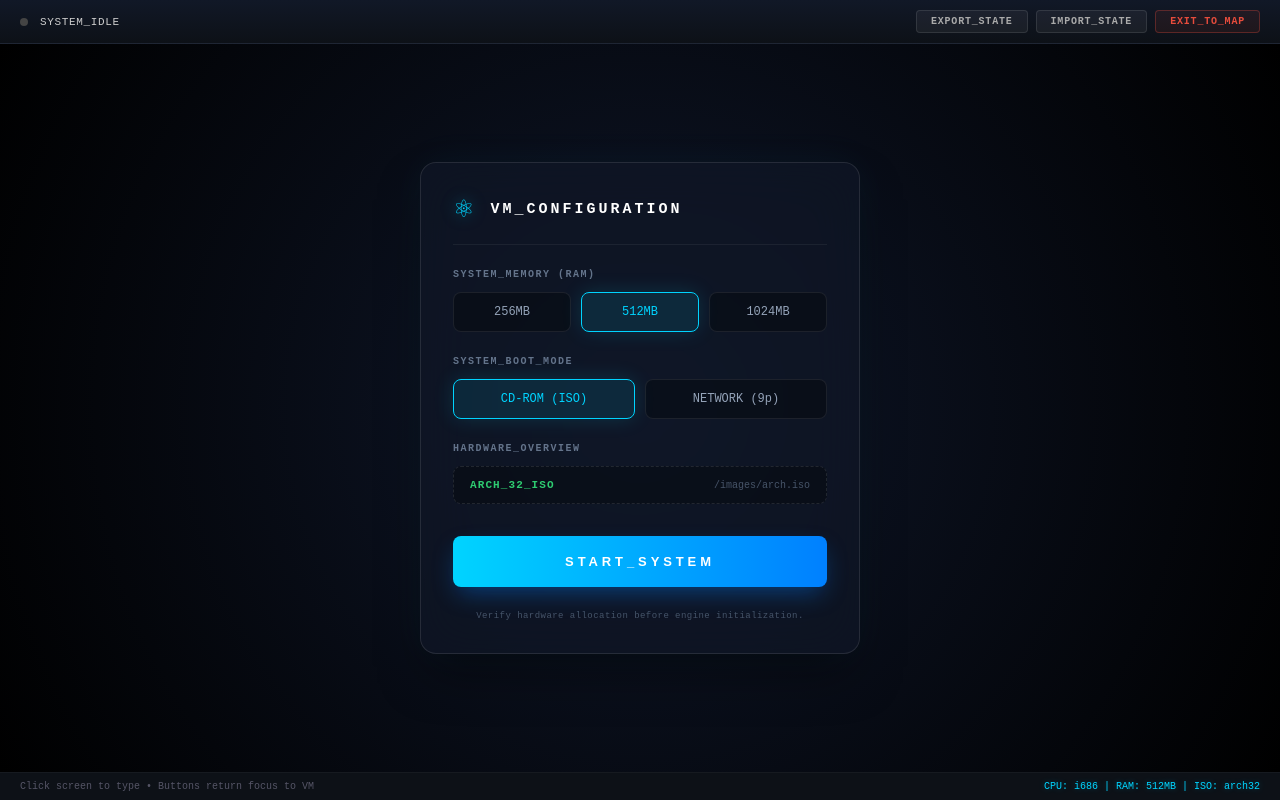
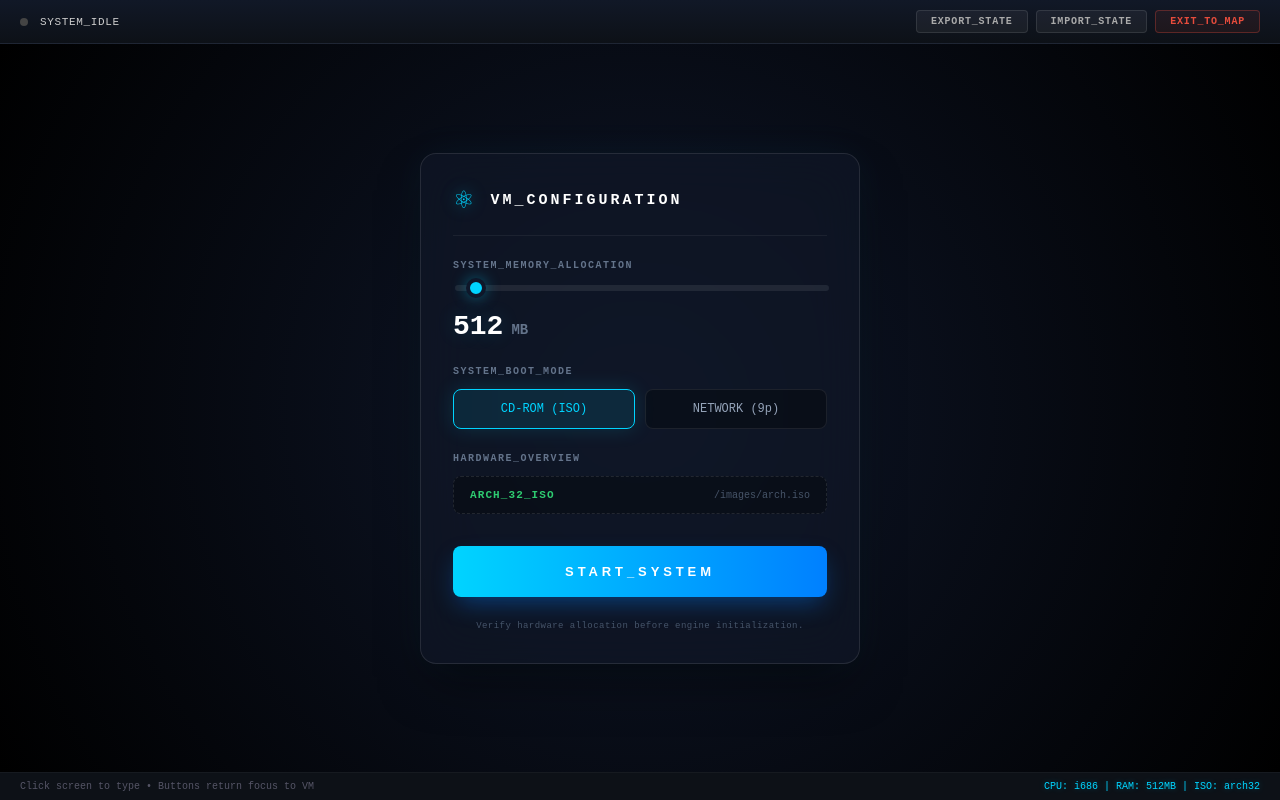
Before and after one commit to radik097/Arch_game, a React (Vite) app: page /vm in a window 1280 px wide. Built offline with nearby package versions, Linux system fonts and the light colour scheme; no server answers.

Commit message:
feat: restrict graph drag to Ctrl, add play buttons, and implement 8GB RAM slider

```diff
--- a/src/features/landing/MainGraph.css
+++ b/src/features/landing/MainGraph.css
@@ -252,6 +252,29 @@
   filter: drop-shadow(0 0 4px currentColor);
 }
 
+/* ===== Play Button ===== */
+.node-play-btn {
+  cursor: pointer;
+  transition: transform 0.2s ease;
+}
+
+.node-play-btn:hover {
+  transform: scale(1.15) translate(145.45px, 32px); /* Adjustment for coordinate space balance if needed, but translate is already handled by transform in TSX */
+}
+
+/* Re-adjusting translate for hover in CSS is tricky with SVG transform; let's stick to simple scale or internal group */
+.node-play-btn:hover .play-bg {
+  fill-opacity: 0.25;
+}
+
+.node-play-btn:hover path {
+  filter: drop-shadow(0 0 8px currentColor);
+}
+
+.node-play-btn:active {
+  transform: scale(0.95);
+}
+
 /* ===== Status Bar ===== */
 .graph-statusbar {
   position: absolute;
--- a/src/features/landing/MainGraph.tsx
+++ b/src/features/landing/MainGraph.tsx
@@ -63,7 +63,9 @@ export const MainGraph: React.FC<{ onAddPlugin: (url: string) => void }> = ({ on
 
   const handleMouseDown = useCallback((id: string, e: React.MouseEvent) => {
     e.stopPropagation();
-    setDragging(id);
+    if (e.ctrlKey) {
+      setDragging(id);
+    }
   }, []);
 
   const handleMouseMove = useCallback((e: React.MouseEvent) => {
@@ -80,15 +82,14 @@ export const MainGraph: React.FC<{ onAddPlugin: (url: string) => void }> = ({ on
 
   const handleMouseUp = useCallback(() => setDragging(null), []);
 
-  const handleNodeClick = useCallback((node: GraphNode) => {
-    if (dragging) return; // Don't navigate while dragging
+  const navigateToNode = useCallback((node: GraphNode) => {
     if (node.id === 'plugin') {
       const url = prompt('Enter plugin config URL:', 'https://example.com/mod.json');
       if (url) onAddPlugin(url);
     } else if (node.route) {
       navigate(node.route);
     }
-  }, [dragging, navigate, onAddPlugin]);
+  }, [navigate, onAddPlugin]);
 
   const glowIntensity = (Math.sin((pulsePhase * Math.PI) / 180) + 1) / 2;
 
@@ -242,10 +243,9 @@ export const MainGraph: React.FC<{ onAddPlugin: (url: string) => void }> = ({ on
               onMouseDown={(e) => handleMouseDown(node.id, e)}
               onMouseEnter={() => setHovered(node.id)}
               onMouseLeave={() => setHovered(null)}
-              onClick={() => handleNodeClick(node)}
               filter={isHovered ? `url(#glow-${node.id})` : undefined}
             >
-              {/* Outer glow rect (always visible, subtle) */}
+              {/* Outer glow rect */}
               <rect
                 x="-3" y="-3"
                 width={NODE_W + 6} height={NODE_H + 6}
@@ -295,7 +295,20 @@ export const MainGraph: React.FC<{ onAddPlugin: (url: string) => void }> = ({ on
                 </text>
               )}
 
-              {/* Socket: Input (left) */}
+              {/* Play Button */}
+              <g
+                className="node-play-btn"
+                onClick={(e) => {
+                  e.stopPropagation();
+                  navigateToNode(node);
+                }}
+                transform={`translate(${NODE_W - 24}, ${NODE_H / 2})`}
+              >
+                <circle r="14" fill={node.color} fillOpacity="0.1" className="play-bg" />
+                <path d="M -3 -4.5 L 5 0 L -3 4.5 Z" fill={node.color} />
+              </g>
+
+              {/* Sockets */}
               <circle cx="-2" cy={NODE_H / 2} r="5" className="socket input" style={{ fill: node.color }} />
               <circle cx="-2" cy={NODE_H / 2} r="2" className="socket-inner" />
 
@@ -310,7 +323,7 @@ export const MainGraph: React.FC<{ onAddPlugin: (url: string) => void }> = ({ on
       {/* Bottom status bar */}
       <div className="graph-statusbar">
         <span className="status-item">◉ SYSTEM ONLINE</span>
-        <span className="status-item">DRAG TO MOVE • CLICK TO NAVIGATE</span>
+        <span className="status-item">CTRL + DRAG TO MOVE • CLICK ▶ TO RUN</span>
         <span className="status-item pulse-text">v0.1.0</span>
       </div>
     </div>
--- a/src/features/vm/VmPanel.css
+++ b/src/features/vm/VmPanel.css
@@ -306,17 +306,75 @@
   text-transform: uppercase;
 }
 
-.memory-selector, .mode-selector {
+.memory-slider-container {
+  display: flex;
+  flex-direction: column;
+  gap: 18px;
+  margin: 4px 0 8px;
+}
+
+.memory-slider {
+  -webkit-appearance: none;
+  width: 100%;
+  height: 6px;
+  background: rgba(255, 255, 255, 0.08);
+  border-radius: 100px;
+  outline: none;
+  cursor: pointer;
+}
+
+.memory-slider::-webkit-slider-thumb {
+  -webkit-appearance: none;
+  width: 20px;
+  height: 20px;
+  background: #00d4ff;
+  border-radius: 50%;
+  border: 4px solid #0f172a;
+  box-shadow: 0 0 15px rgba(0, 212, 255, 0.4);
+  cursor: pointer;
+  transition: all 0.2s cubic-bezier(0.175, 0.885, 0.32, 1.275);
+}
+
+.memory-slider::-webkit-slider-thumb:hover {
+  transform: scale(1.15);
+  box-shadow: 0 0 20px rgba(0, 212, 255, 0.6);
+}
+
+.memory-display {
+  display: flex;
+  align-items: baseline;
+  gap: 8px;
+}
+
+.memory-value {
+  font-size: 28px;
+  font-weight: 800;
+  color: #fff;
+  font-family: 'JetBrains Mono', monospace;
+  text-shadow: 0 0 20px rgba(0, 212, 255, 0.2);
+}
+
+.memory-unit {
+  font-size: 14px;
+  font-weight: 700;
+  color: #64748b;
+}
+
+.memory-gb-hint {
+  font-size: 13px;
+  color: #00d4ff;
+  font-weight: 600;
+  opacity: 0.8;
+  margin-left: 4px;
+}
+
+.mode-selector {
   display: grid;
-  grid-template-columns: 1fr 1fr 1fr;
+  grid-template-columns: 1fr 1fr;
   gap: 10px;
 }
 
-.mode-selector {
-  grid-template-columns: 1fr 1fr;
-}
-
-.mem-option, .mode-option {
+.mode-option {
   background: rgba(0, 0, 0, 0.3);
   border: 1px solid rgba(255, 255, 255, 0.08);
   color: #94a3b8;
@@ -329,13 +387,13 @@
   text-align: center;
 }
 
-.mem-option:hover, .mode-option:hover {
+.mode-option:hover {
   background: rgba(255, 255, 255, 0.06);
   border-color: rgba(255, 255, 255, 0.2);
   color: #fff;
 }
 
-.mem-option.active, .mode-option.active {
+.mode-option.active {
   background: rgba(0, 212, 255, 0.1);
   border-color: #00d4ff;
   color: #00d4ff;
--- a/src/features/vm/VmPanel.tsx
+++ b/src/features/vm/VmPanel.tsx
@@ -263,17 +263,26 @@ export const VmPanel: React.FC<VmPanelProps> = ({ onExit }) => {
 
               <div className="setup-body">
                 <div className="setting-group">
-                  <label>SYSTEM_MEMORY (RAM)</label>
-                  <div className="memory-selector">
-                    {[256, 512, 1024].map((size) => (
-                      <button
-                        key={size}
-                        className={`mem-option ${config.memorySize === size ? 'active' : ''}`}
-                        onClick={() => setConfig({ ...config, memorySize: size })}
-                      >
-                        {size}MB
-                      </button>
-                    ))}
+                  <label>SYSTEM_MEMORY_ALLOCATION</label>
+                  <div className="memory-slider-container">
+                    <input
+                      type="range"
+                      min="256"
+                      max="8192"
+                      step="256"
+                      value={config.memorySize}
+                      onChange={(e) => setConfig({ ...config, memorySize: parseInt(e.target.value) })}
+                      className="memory-slider"
+                    />
+                    <div className="memory-display">
+                      <span className="memory-value">{config.memorySize}</span>
+                      <span className="memory-unit">MB</span>
+                      {config.memorySize >= 1024 && (
+                        <span className="memory-gb-hint">
+                          ({(config.memorySize / 1024).toFixed(1)} GB)
+                        </span>
+                      )}
+                    </div>
                   </div>
                 </div>
 
```
